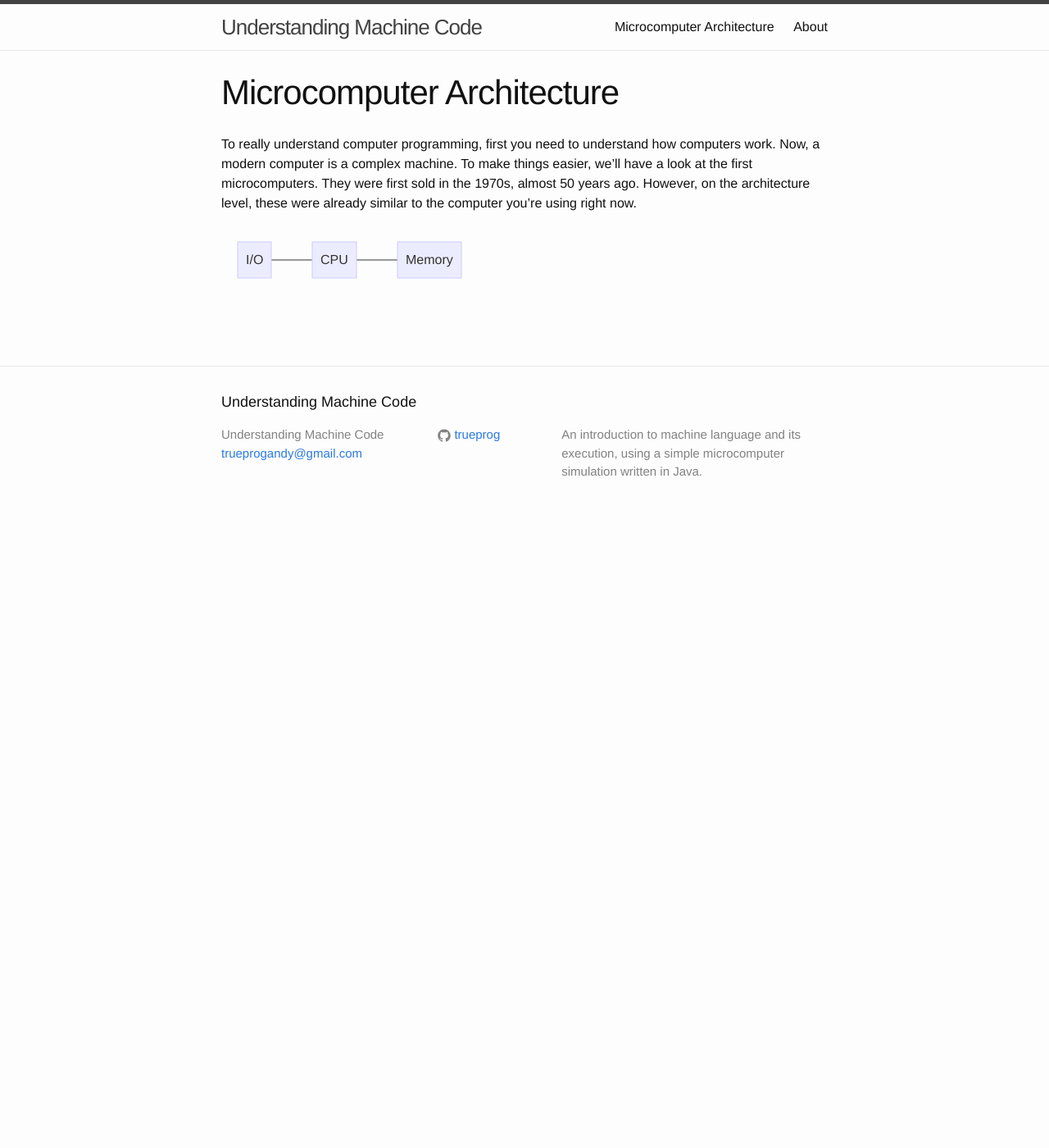
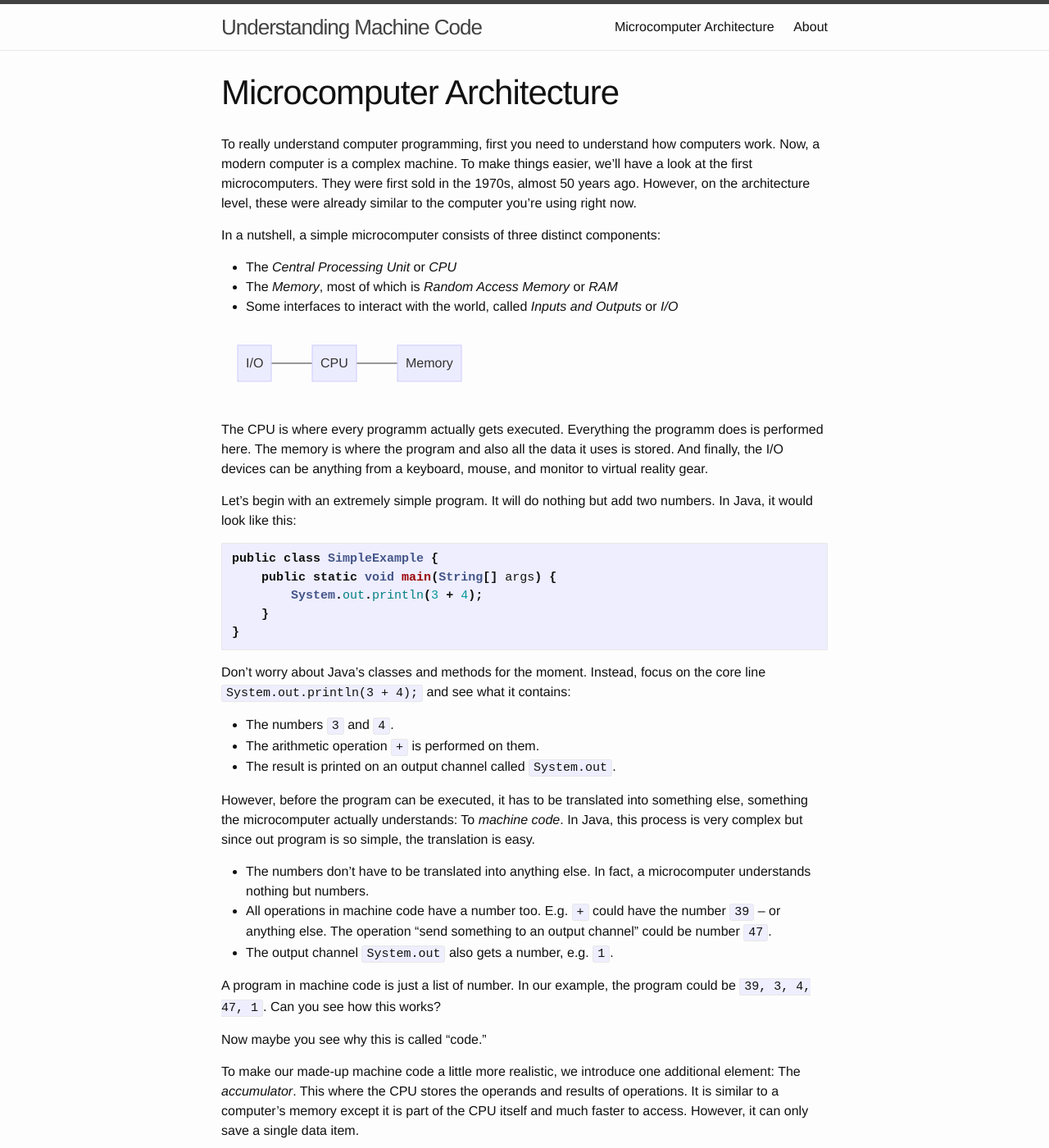
Before and after one commit to trueprog/cpu, a Jekyll site: the page built from _pages/01_microarch.md, in a window 1280 px wide and 1400 px high. Shown: the whole window at 82% size. Built offline with Jekyll 4.4.1, drawn with Linux system fonts in a browser that asks for light colours.

Commit message:
Worked on microarch a bit

````diff
--- a/_config.yml
+++ b/_config.yml
@@ -17,7 +17,10 @@ github_username:  trueprog
 
 # Build settings
 markdown: kramdown
-include: ['_pages', 'js']
+include: ['_pages']
+
+sass:
+  style: :compressed
 
 # Plugins
 #gems: [jekyll-mermaid]
--- a/_pages/01_microarch.md
+++ b/_pages/01_microarch.md
@@ -11,8 +11,57 @@ in the 1970s, almost 50 years ago. However, on the
 architecture level, these were already similar to the computer you're using
 right now.
 
+In a nutshell, a simple microcomputer consists of three distinct components:
+
+* The *Central Processing Unit* or *CPU*
+* The *Memory*, most of which is *Random Access Memory* or *RAM*
+* Some interfaces to interact with the world, called *Inputs and Outputs* or *I/O*
+
 <div class="mermaid">
 graph LR;
     IO["I/O"]---CPU;
     CPU---Memory;
 </div>
+
+The CPU is where every programm actually gets executed. Everything the programm
+does is performed here. The memory is where the program and also all the data
+it uses is stored. And finally, the I/O devices can be anything from a keyboard,
+mouse, and monitor to virtual reality gear.
+
+Let's begin with an extremely simple program. It will do nothing but add two
+numbers. In Java, it would look like this:
+
+```java
+public class SimpleExample {
+    public static void main(String[] args) {
+        System.out.println(3 + 4);
+    }
+}
+```
+
+Don't worry about Java's classes and methods for the moment. Instead, focus on
+the core line `System.out.println(3 + 4);` and see what it contains:
+
+* The numbers `3` and `4`.
+* The arithmetic operation `+` is performed on them.
+* The result is printed on an output channel called `System.out`.
+
+However, before the program can be executed, it has to be translated into
+something else, something the microcomputer actually understands: To
+*machine code*. In Java, this process is very complex but since out program
+is so simple, the translation is easy.
+
+* The numbers don't have to be translated into anything else. In fact, a microcomputer understands nothing but numbers.
+* All operations in machine code have a number too. E.g. `+` could have the number `39` -- or anything else. The operation "send something to an output channel" could be number `47`.
+* The output channel `System.out` also gets a number, e.g. `1`.
+
+A program in machine code is just a list of number. In our example, the program
+could be `39, 3, 4, 47, 1`. Can you see how this works?
+
+Now maybe you see why this is called "code."
+
+To make our made-up machine code a little more realistic, we introduce one
+additional element: The *accumulator*. This where the CPU stores the operands
+and results of operations. It is similar to a computer's memory except it is
+part of the CPU itself and much faster to access. However, it can only save a
+single data item.
````
